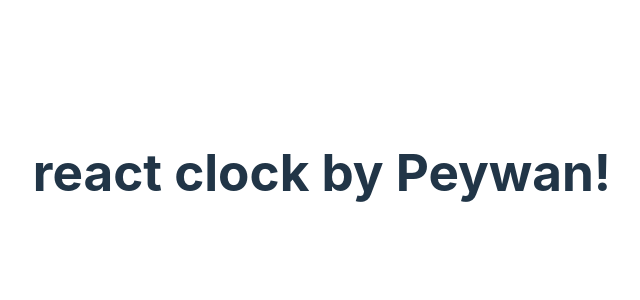
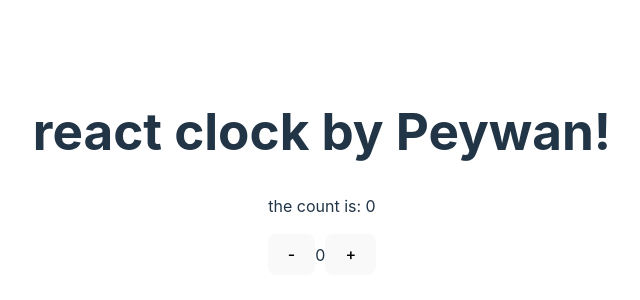
Before and after one commit to peywan/react-clock, a React (Vite) app: page / in a window 1280 px wide. Shown: the part 228-528 px from the top of the page, without its empty margins (318-958 px from the left). Built offline with nearby package versions, Linux system fonts and the light colour scheme.

Commit message:
exercise for now only

```diff
--- a/src/App.jsx
+++ b/src/App.jsx
@@ -1,10 +1,23 @@
 import './App.css'
+import React, { useState } from 'react'
+
 
 function App() {
+    const [count, setCount] = useState(0)
 
+    const increment = () => {
+        setCount(count + 1)
+    }
+    const decrement = () => {
+        setCount(count - 1)
+    }
   return (
     <>
         <h1>react clock by Peywan!</h1>
+        <p>the count is: {count}</p>
+        <button onClick={decrement}>-</button>
+        <span>{count}</span>
+        <button onClick={increment}>+</button>
     </>
   )
 }
```
